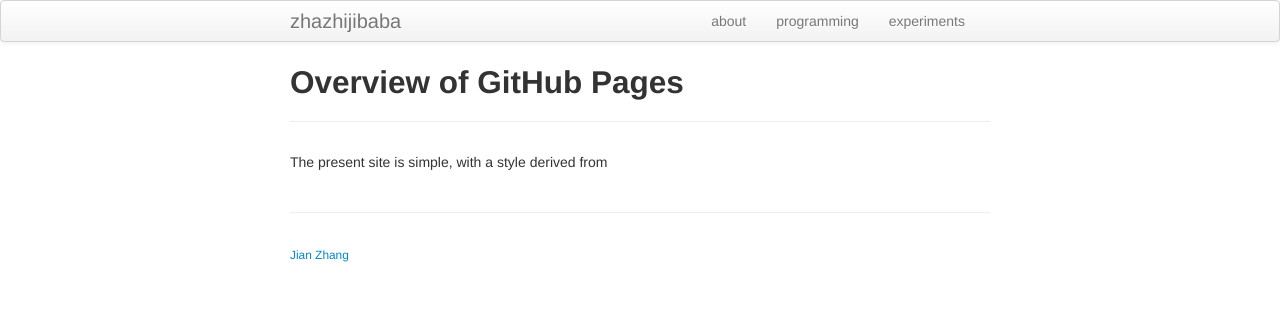
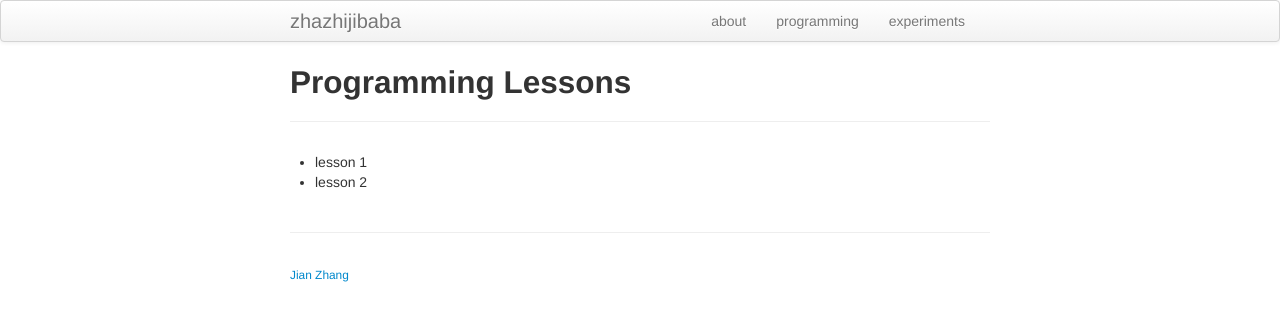
Before and after one commit to zhazhijibaba/zhazhijibaba.github.io, a Jekyll site: the page built from pages/programming.md, in a window 1280 px wide. Shown: the top 321 px of the page. Built offline with Jekyll 4.4.1, drawn with Linux system fonts in a browser that asks for light colours.

Commit message:
Update programming.md

```diff
--- a/pages/programming.md
+++ b/pages/programming.md
@@ -1,7 +1,8 @@
 ---
 layout: page
-title: Overview of GitHub Pages
-description: Overview of construction of a website with GitHub Pages
+title: Programming Lessons
+description: programming turtorials for beginners
 ---
 
-The present site is simple, with a style derived from
+* lesson 1
+* lesson 2
```
